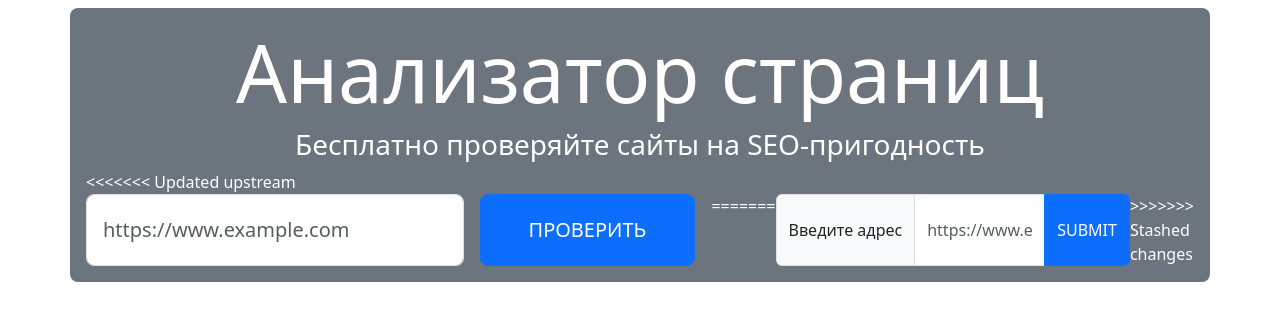
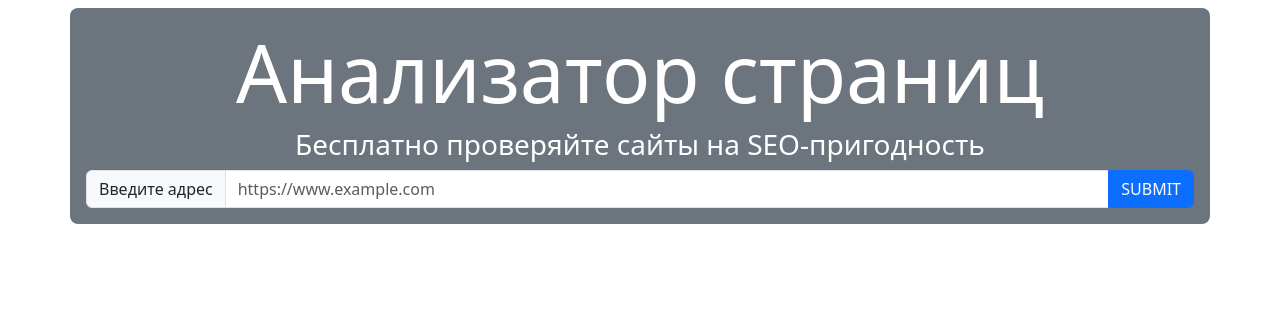
Before and after one commit to Ker0s1n/python-project-83, a Flask app: page / in a window 1280 px wide. Shown: the part 65-386 px from the top of the page. Run offline with Flask 3, Linux system fonts and the light colour scheme.

Commit message:
fhgfhfgh

```diff
--- a/page_analyzer/templates/index.html
+++ b/page_analyzer/templates/index.html
@@ -9,19 +9,12 @@
 <div class="container-lg text-bg-secondary rounded-3 p-3">
   <h1 class="display-1 text-center">Анализатор страниц</h1>
   <h3 class="text-center">Бесплатно проверяйте сайты на SEO-пригодность</h3>
-<<<<<<< Updated upstream
-  <form action="{{ url_for('home_page') }}" method="post" class="d-flex justify-content-center">
-    <label for="text" class="visually-hidden">Url для проверки</label>
-    <input type="text" name="url" placeholder="https://www.example.com" value="{{ search }}" class="form-control form-control-lg" required="">
-    <input type="submit" class="btn btn-primary  btn-lg ms-3 px-5 text-uppercase mx-3" value="Проверить">
-=======
   <form class="d-flex" action="{{ url_for('home_page') }}" method="post">
       <div class="input-group">
         <span class="input-group-text" id="basic-addon3">Введите адрес</span>
         <input type="url" class="form-control" id="basic-url" aria-describedby="basic-addon3 basic-addon4" placeholder="https://www.example.com" name="url" value="{{ search }}">
         <input class="btn btn-primary text-uppercase" type="submit">
       </div>
->>>>>>> Stashed changes
   </form>
   {% if errors['url'] %}
   <h1></h1>
```
